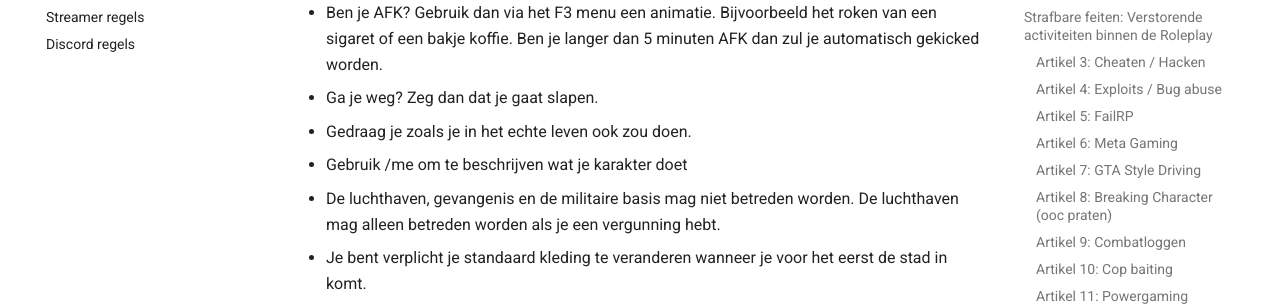
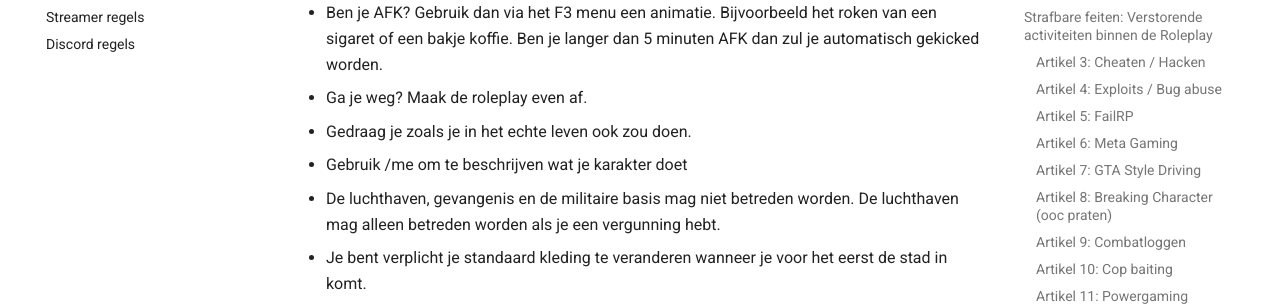
Before and after one commit to Jaccosf/ARP-Wetboek, an MkDocs documentation site: the page built from docs/algemeen.md, in a window 1280 px wide and 900 px high, scrolled down 8782 px. Shown: the part 172-478 px from the top of the window. Built offline with MkDocs 1.6.1 and Material for MkDocs 9.7.7, drawn with Linux system fonts in a browser that asks for light colours.

```diff
--- a/docs/algemeen.md
+++ b/docs/algemeen.md
@@ -221,7 +221,7 @@
 ## Kort overzicht
 - Dit is een stad, geen server
 - Ben je AFK? Gebruik dan via het F3 menu een animatie. Bijvoorbeeld het roken van een sigaret of een bakje koffie. Ben je langer dan 5 minuten AFK dan zul je automatisch gekicked worden.
-- Ga je weg? Zeg dan dat je gaat slapen.
+- Ga je weg? Maak de roleplay even af.
 - Gedraag je zoals je in het echte leven ook zou doen.
 - Gebruik /me om te beschrijven wat je karakter doet
 - De luchthaven, gevangenis en de militaire basis mag niet betreden worden. De luchthaven mag alleen betreden worden als je een vergunning hebt.
```
